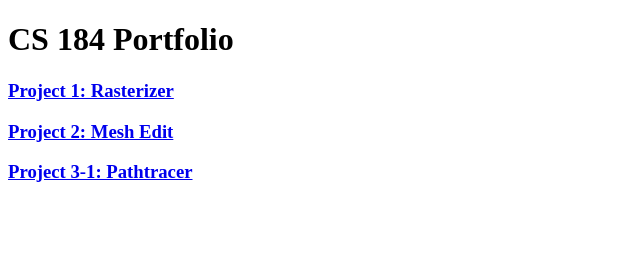
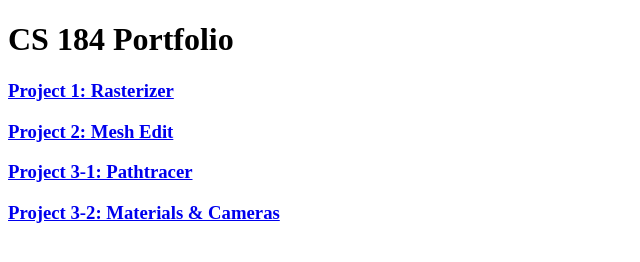
Before and after one commit to tanjeffreyz/cs184-portfolio, a plain HTML site: page index.html in a window 1280 px wide. Shown: the whole page, without its empty margins (0-640 px from the left). Drawn offline with Linux system fonts and the light colour scheme.

Commit message:
Update index.html

```diff
--- a/index.html
+++ b/index.html
@@ -14,5 +14,8 @@
         <a href="./p3-1-pathtracer">
             <h3>Project 3-1: Pathtracer</h1>
         </a>
+        <a href="./p3-2-pathtracer">
+            <h3>Project 3-2: Materials & Cameras</h1>
+        </a>
     </body>
 </html>
```
